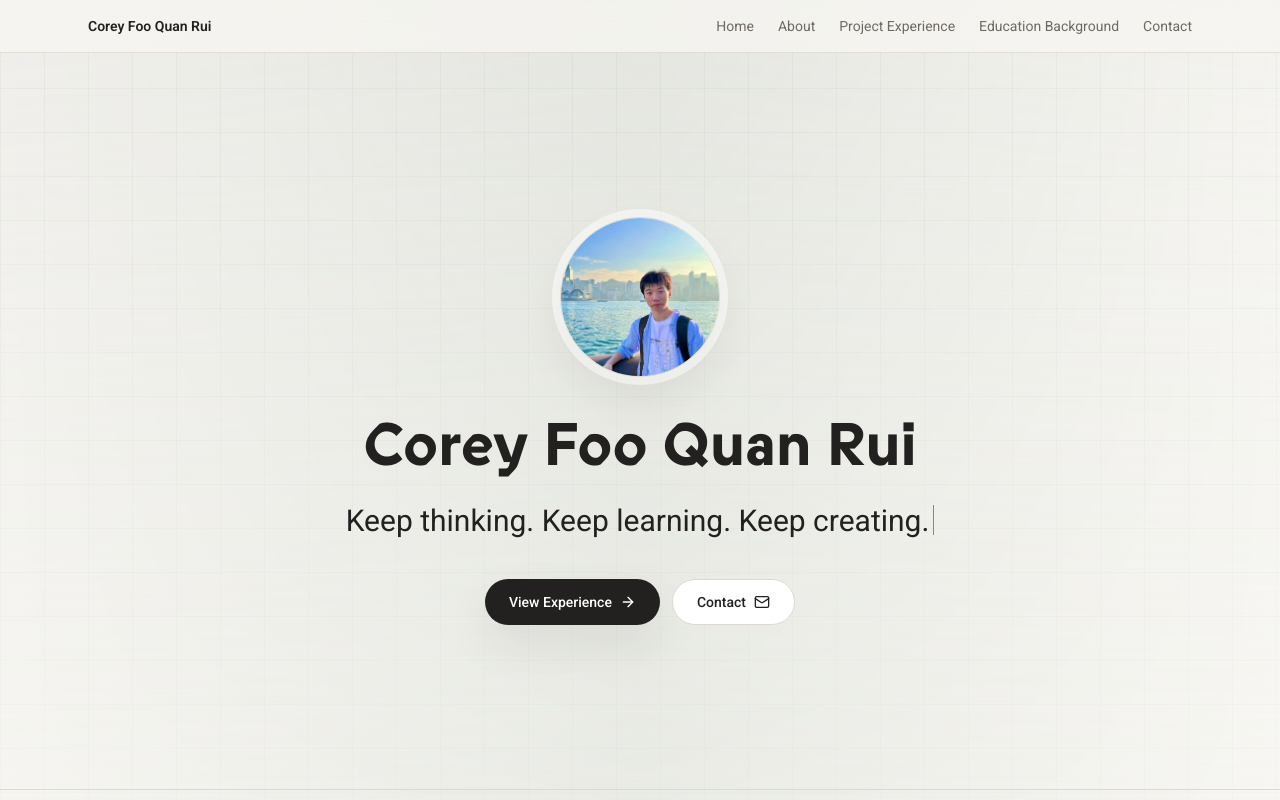
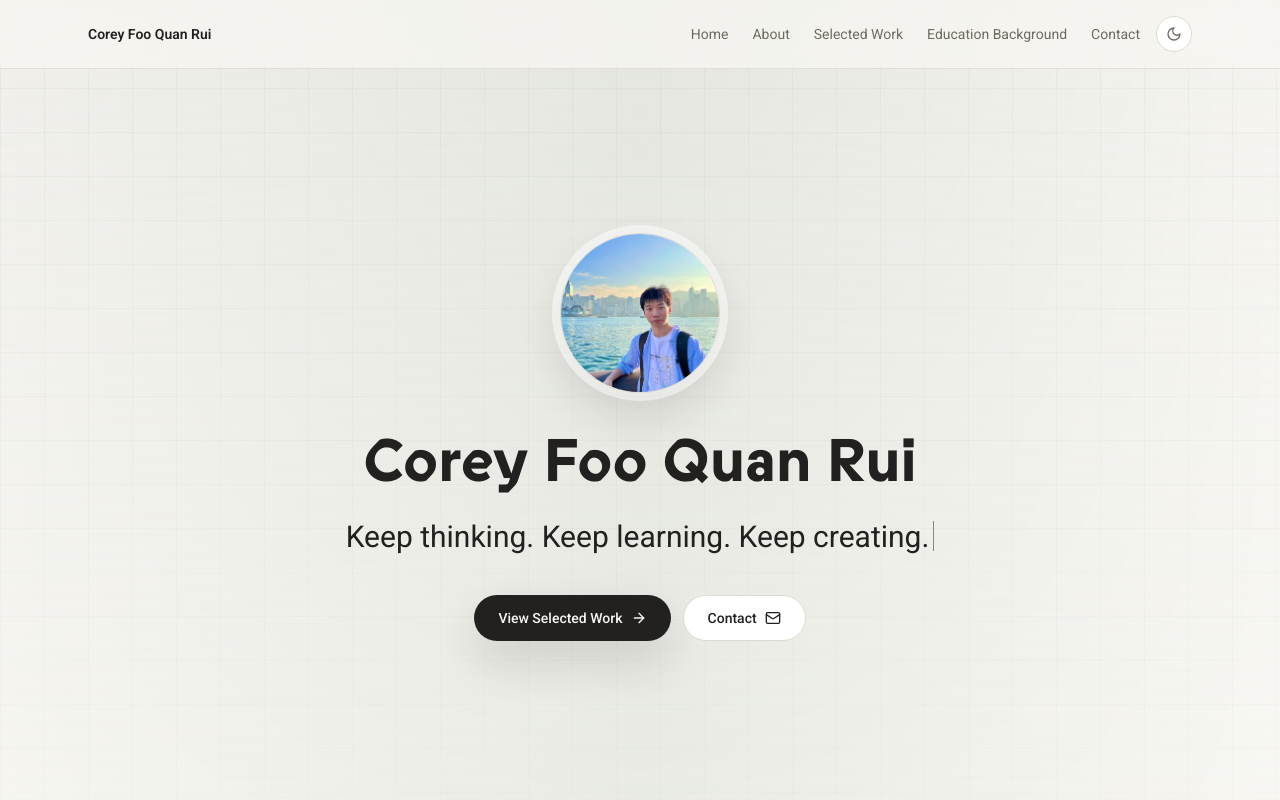
Before and after one commit to CoreyFQR/coreyfqr.github.io, a Next.js app: page / in a window 1280 px wide. Shown: the top 800 px of the page. Built offline with nearby package versions, Linux system fonts and the light colour scheme.

Commit message:
Add portfolio theme toggle

```diff
--- a/app/globals.css
+++ b/app/globals.css
@@ -4,6 +4,28 @@
 
 :root {
   color-scheme: light;
+  --color-paper: 247 246 242;
+  --color-surface: 255 255 255;
+  --color-ink: 34 33 31;
+  --color-muted: 111 106 97;
+  --color-line: 222 217 206;
+  --color-moss: 79 111 82;
+  --color-clay: 160 96 69;
+  --color-grid: 79 111 82;
+  --color-shadow: 34 33 31;
+}
+
+html.dark {
+  color-scheme: dark;
+  --color-paper: 13 17 23;
+  --color-surface: 22 27 34;
+  --color-ink: 230 237 243;
+  --color-muted: 139 148 158;
+  --color-line: 48 54 61;
+  --color-moss: 88 166 255;
+  --color-clay: 210 153 34;
+  --color-grid: 139 148 158;
+  --color-shadow: 1 4 9;
 }
 
 * {
@@ -16,16 +38,16 @@ html {
 
 body {
   margin: 0;
-  background: #f7f6f2;
+  background-color: rgb(var(--color-paper));
   background-image:
-    linear-gradient(rgba(79, 111, 82, 0.055) 1px, transparent 1px),
-    linear-gradient(90deg, rgba(79, 111, 82, 0.055) 1px, transparent 1px),
-    linear-gradient(135deg, rgba(34, 33, 31, 0.035), transparent 45%);
+    linear-gradient(rgb(var(--color-grid) / 0.055) 1px, transparent 1px),
+    linear-gradient(90deg, rgb(var(--color-grid) / 0.055) 1px, transparent 1px),
+    linear-gradient(135deg, rgb(var(--color-ink) / 0.035), transparent 45%);
   background-size:
     44px 44px,
     44px 44px,
     100% 100%;
-  color: #22211f;
+  color: rgb(var(--color-ink));
   font-family:
     var(--font-roboto), ui-sans-serif, system-ui, -apple-system,
     BlinkMacSystemFont, "Segoe UI", sans-serif;
@@ -46,14 +68,23 @@ a {
 }
 
 ::selection {
-  background: #d7e3d0;
-  color: #22211f;
+  background: rgb(var(--color-moss) / 0.28);
+  color: rgb(var(--color-ink));
 }
 
 .signal-field {
   background:
-    linear-gradient(90deg, transparent, rgba(79, 111, 82, 0.1), transparent),
-    linear-gradient(180deg, rgba(247, 246, 242, 0), rgba(247, 246, 242, 0.86));
+    linear-gradient(
+      90deg,
+      transparent,
+      rgb(var(--color-moss) / 0.1),
+      transparent
+    ),
+    linear-gradient(
+      180deg,
+      rgb(var(--color-paper) / 0),
+      rgb(var(--color-paper) / 0.86)
+    );
 }
 
 .typewriter-cursor {
--- a/components/portfolio-page.tsx
+++ b/components/portfolio-page.tsx
@@ -18,6 +18,7 @@ import {
 import { IntroOverlay } from "@/components/intro-overlay";
 import { Reveal } from "@/components/reveal";
 import { Section } from "@/components/section";
+import { ThemeToggle } from "@/components/theme-toggle";
 import { TypewriterText } from "@/components/typewriter-text";
 
 export function PortfolioPage() {
@@ -44,6 +45,7 @@ export function PortfolioPage() {
             <a href="#home" className="truncate text-sm font-semibold text-ink">
               {profile.name}
             </a>
+            <div className="flex items-center gap-4">
               <div className="hidden items-center gap-6 text-sm text-muted lg:flex">
                 {navLinks.map((link) => (
                   <a
@@ -55,6 +57,8 @@ export function PortfolioPage() {
                   </a>
                 ))}
               </div>
+              <ThemeToggle />
+            </div>
           </nav>
         </header>
 
@@ -63,7 +67,7 @@ export function PortfolioPage() {
         className="mx-auto flex min-h-[calc(100vh-4rem)] w-full max-w-6xl flex-col items-center justify-center px-6 py-16 text-center sm:py-20"
       >
         <div className="flex w-full max-w-4xl flex-col items-center">
-          <div className="relative h-32 w-32 overflow-hidden rounded-full border border-line bg-white shadow-soft ring-8 ring-white/50 sm:h-40 sm:w-40">
+          <div className="relative h-32 w-32 overflow-hidden rounded-full border border-line bg-surface shadow-soft ring-8 ring-surface/50 sm:h-40 sm:w-40">
             <Image
               src={photoSrc}
               alt={profile.photoAlt}
@@ -89,14 +93,14 @@ export function PortfolioPage() {
             <div className="mt-10 flex flex-col justify-center gap-3 sm:flex-row">
               <a
                 href="#project-experience"
-                className="inline-flex items-center justify-center gap-2 rounded-full bg-ink px-6 py-3 text-sm font-medium text-white shadow-soft transition hover:-translate-y-0.5 hover:bg-moss focus:outline-none focus:ring-2 focus:ring-moss focus:ring-offset-2 focus:ring-offset-paper"
+                className="inline-flex items-center justify-center gap-2 rounded-full bg-ink px-6 py-3 text-sm font-medium text-paper shadow-soft transition hover:-translate-y-0.5 hover:bg-moss focus:outline-none focus:ring-2 focus:ring-moss focus:ring-offset-2 focus:ring-offset-paper"
               >
-                View Experience
+                View Selected Work
                 <ArrowRight aria-hidden="true" className="h-4 w-4" />
               </a>
               <a
                 href="#contact"
-                className="inline-flex items-center justify-center gap-2 rounded-full border border-line bg-white px-6 py-3 text-sm font-medium text-ink transition hover:-translate-y-0.5 hover:border-moss/50 hover:text-moss focus:outline-none focus:ring-2 focus:ring-moss focus:ring-offset-2 focus:ring-offset-paper"
+                className="inline-flex items-center justify-center gap-2 rounded-full border border-line bg-surface px-6 py-3 text-sm font-medium text-ink transition hover:-translate-y-0.5 hover:border-moss/50 hover:text-moss focus:outline-none focus:ring-2 focus:ring-moss focus:ring-offset-2 focus:ring-offset-paper"
               >
                 Contact
                 <Mail aria-hidden="true" className="h-4 w-4" />
@@ -112,11 +116,11 @@ export function PortfolioPage() {
         </Reveal>
         </Section>
 
-        <Section id="project-experience" title="02. Project Experience">
+        <Section id="project-experience" title="02. Selected Work">
         <div className="space-y-6">
           {experiences.map((experience, index) => (
             <Reveal key={experience.title} delay={index * 90}>
-              <details className="group relative rounded-lg border border-line bg-white/80 p-6 pl-8 shadow-sm backdrop-blur transition duration-200 open:bg-white/95 hover:-translate-y-1 hover:border-moss/40 hover:bg-white/95 hover:shadow-soft sm:p-8 sm:pl-10">
+              <details className="group relative rounded-lg border border-line bg-surface/80 p-6 pl-8 shadow-sm backdrop-blur transition duration-200 open:bg-surface/95 hover:-translate-y-1 hover:border-moss/40 hover:bg-surface/95 hover:shadow-soft sm:p-8 sm:pl-10">
                 <summary className="flex cursor-pointer list-none items-start justify-between gap-6 [&::-webkit-details-marker]:hidden">
                   <span
                     aria-hidden="true"
@@ -178,7 +182,7 @@ export function PortfolioPage() {
         <div className="space-y-4">
           {education.map((item, index) => (
             <Reveal key={`${item.school}-${item.degree}`} delay={index * 90}>
-              <article className="group relative rounded-lg border border-line bg-white/80 p-6 pl-8 shadow-sm backdrop-blur transition duration-200 hover:-translate-y-1 hover:border-moss/40 hover:bg-white/95 hover:shadow-soft sm:p-8 sm:pl-10">
+              <article className="group relative rounded-lg border border-line bg-surface/80 p-6 pl-8 shadow-sm backdrop-blur transition duration-200 hover:-translate-y-1 hover:border-moss/40 hover:bg-surface/95 hover:shadow-soft sm:p-8 sm:pl-10">
                 <span
                   aria-hidden="true"
                   className="absolute bottom-8 left-4 top-8 w-px bg-line transition group-hover:bg-moss/35 sm:left-5"
@@ -190,13 +194,13 @@ export function PortfolioPage() {
                 {item.schoolUrl ? (
                   <a
                     href={item.schoolUrl}
-                    className="inline-flex items-start gap-2 text-2xl font-semibold leading-tight text-ink transition hover:text-moss"
+                    className="display-font inline-flex items-start gap-2 text-2xl font-semibold leading-tight text-ink transition hover:text-moss"
                   >
                     {item.school}
                     <ExternalLink aria-hidden="true" className="mt-1 h-4 w-4" />
                   </a>
                 ) : (
-                  <h3 className="text-2xl font-semibold leading-tight text-ink">
+                  <h3 className="display-font text-2xl font-semibold leading-tight text-ink">
                     {item.school}
                   </h3>
                 )}
@@ -228,7 +232,7 @@ export function PortfolioPage() {
               <Reveal key={link.label} delay={index * 70}>
                 <a
                   href={link.href}
-                  className="group flex items-center justify-between rounded-lg border border-line bg-white/80 p-5 text-ink shadow-sm backdrop-blur transition hover:-translate-y-1 hover:border-moss/40 hover:bg-white/95 hover:shadow-soft"
+                  className="group flex items-center justify-between rounded-lg border border-line bg-surface/80 p-5 text-ink shadow-sm backdrop-blur transition hover:-translate-y-1 hover:border-moss/40 hover:bg-surface/95 hover:shadow-soft"
                 >
                   <span className="font-medium">{link.label}</span>
                   <Icon
--- /dev/null
+++ b/components/theme-toggle.tsx
@@ -0,0 +1,56 @@
+"use client";
+
+import { Moon, Sun } from "lucide-react";
+import { useEffect, useState } from "react";
+
+type Theme = "light" | "dark";
+
+const storageKey = "corey-portfolio-theme";
+
+function applyTheme(theme: Theme) {
+  document.documentElement.classList.toggle("dark", theme === "dark");
+}
+
+export function ThemeToggle() {
+  const [theme, setTheme] = useState<Theme>("light");
+
+  useEffect(() => {
+    const savedTheme = window.localStorage.getItem(storageKey);
+    const preferredTheme = window.matchMedia("(prefers-color-scheme: dark)")
+      .matches
+      ? "dark"
+      : "light";
+    const nextTheme = savedTheme === "dark" || savedTheme === "light"
+      ? savedTheme
+      : preferredTheme;
+
+    setTheme(nextTheme);
+    applyTheme(nextTheme);
+  }, []);
+
+  const isDark = theme === "dark";
+  const nextTheme = isDark ? "light" : "dark";
+
+  const toggleTheme = () => {
+    setTheme(nextTheme);
+    window.localStorage.setItem(storageKey, nextTheme);
+    applyTheme(nextTheme);
+  };
+
+  return (
+    <button
+      type="button"
+      aria-label={`Switch to ${nextTheme} mode`}
+      aria-pressed={isDark}
+      title={`Switch to ${nextTheme} mode`}
+      onClick={toggleTheme}
+      className="inline-flex h-9 w-9 shrink-0 items-center justify-center rounded-full border border-line bg-surface text-muted transition hover:border-moss/60 hover:text-moss focus:outline-none focus:ring-2 focus:ring-moss focus:ring-offset-2 focus:ring-offset-paper"
+    >
+      {isDark ? (
+        <Sun aria-hidden="true" className="h-4 w-4" />
+      ) : (
+        <Moon aria-hidden="true" className="h-4 w-4" />
+      )}
+    </button>
+  );
+}
--- a/lib/portfolio-data.ts
+++ b/lib/portfolio-data.ts
@@ -35,7 +35,7 @@ export const profile = {
 export const navLinks = [
   { label: "Home", href: "#home" },
   { label: "About", href: "#about" },
-  { label: "Project Experience", href: "#project-experience" },
+  { label: "Selected Work", href: "#project-experience" },
   { label: "Education Background", href: "#education" },
   { label: "Contact", href: "#contact" },
 ];
--- a/tailwind.config.ts
+++ b/tailwind.config.ts
@@ -1,6 +1,7 @@
 import type { Config } from "tailwindcss";
 
 const config: Config = {
+  darkMode: "class",
   content: [
     "./app/**/*.{js,ts,jsx,tsx,mdx}",
     "./components/**/*.{js,ts,jsx,tsx,mdx}",
@@ -9,15 +10,16 @@ const config: Config = {
   theme: {
     extend: {
       colors: {
-        paper: "#f7f6f2",
-        ink: "#22211f",
-        muted: "#6f6a61",
-        line: "#ded9ce",
-        moss: "#4f6f52",
-        clay: "#a06045",
+        paper: "rgb(var(--color-paper) / <alpha-value>)",
+        surface: "rgb(var(--color-surface) / <alpha-value>)",
+        ink: "rgb(var(--color-ink) / <alpha-value>)",
+        muted: "rgb(var(--color-muted) / <alpha-value>)",
+        line: "rgb(var(--color-line) / <alpha-value>)",
+        moss: "rgb(var(--color-moss) / <alpha-value>)",
+        clay: "rgb(var(--color-clay) / <alpha-value>)",
       },
       boxShadow: {
-        soft: "0 20px 45px rgba(34, 33, 31, 0.08)",
+        soft: "0 20px 45px rgb(var(--color-shadow) / 0.14)",
       },
     },
   },
```
Lines whose indentation alone changed are shown as unchanged.
